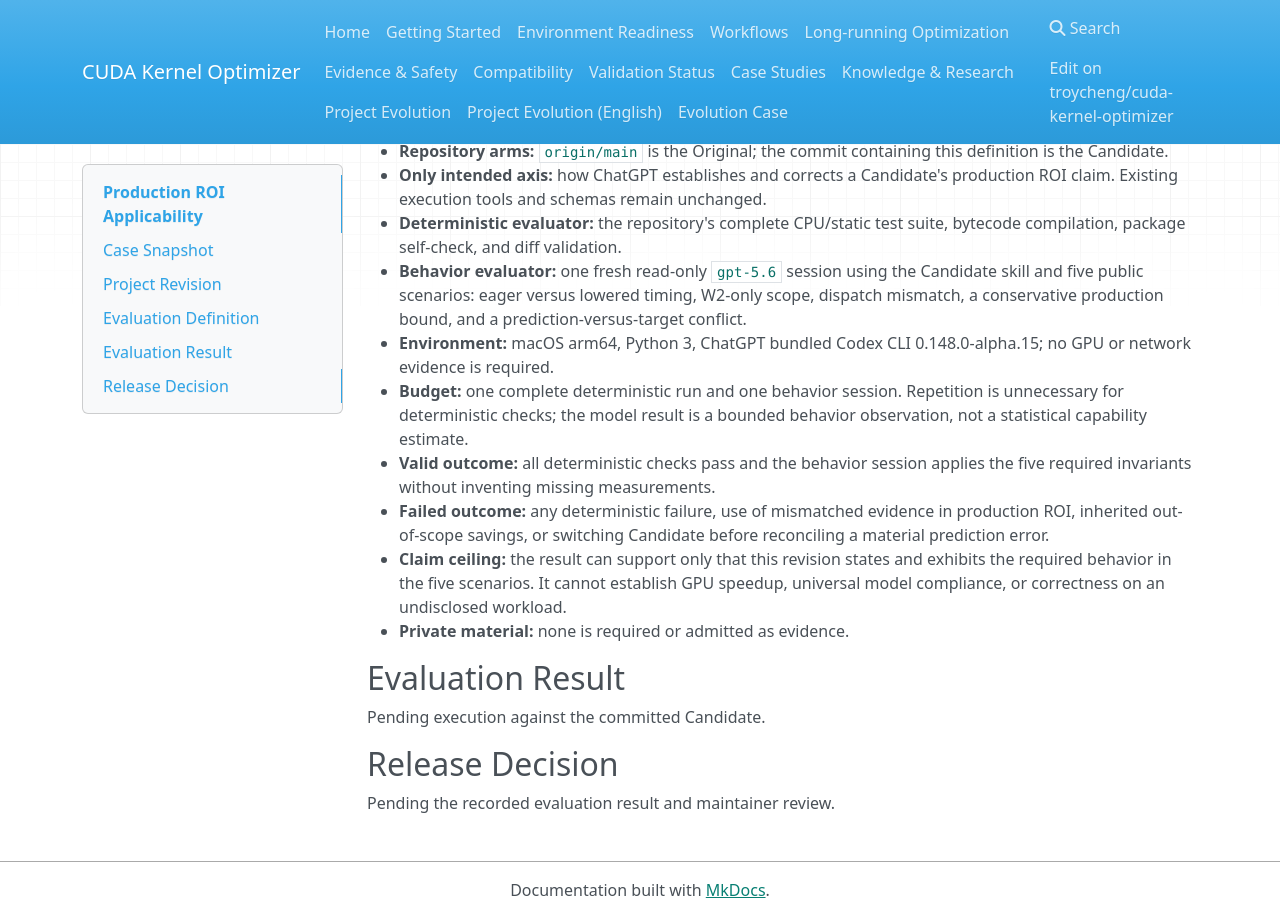
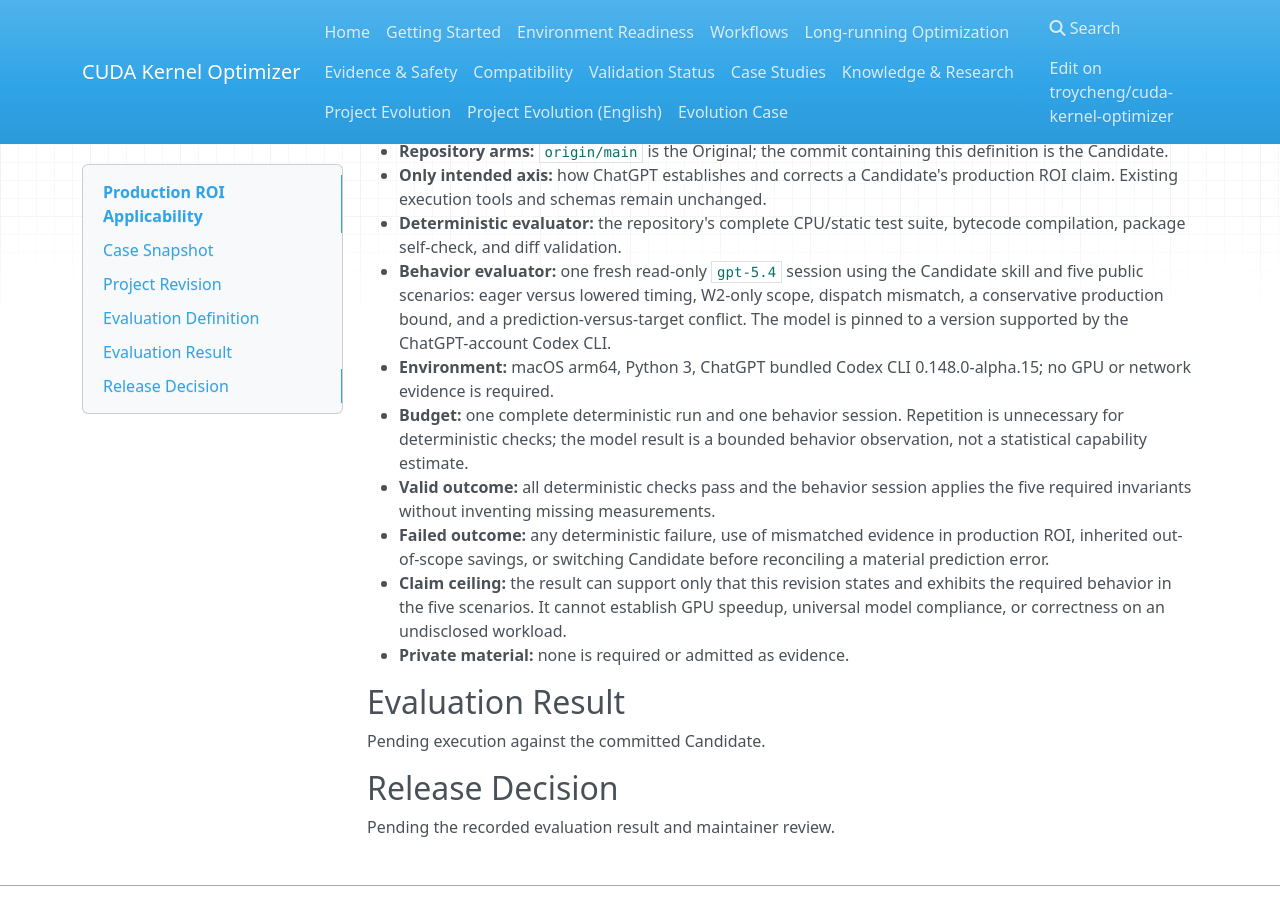
Before and after one commit to troycheng/cuda-kernel-optimizer, an MkDocs documentation site: the page built from docs/evolution-case-production-roi-applicability.md, in a window 1280 px wide and 900 px high, scrolled down 687 px. Built offline with MkDocs 1.6.1, drawn with Linux system fonts in a browser that asks for light colours; nearby versions of some CDN libraries.

Commit message:
test: pin ROI behavior replay model

```diff
--- a/docs/evolution-case-production-roi-applicability.md
+++ b/docs/evolution-case-production-roi-applicability.md
@@ -19,7 +19,7 @@ This definition is committed with the fixed Candidate content and before the rep
 - **Repository arms:** `origin/main` is the Original; the commit containing this definition is the Candidate.
 - **Only intended axis:** how ChatGPT establishes and corrects a Candidate's production ROI claim. Existing execution tools and schemas remain unchanged.
 - **Deterministic evaluator:** the repository's complete CPU/static test suite, bytecode compilation, package self-check, and diff validation.
-- **Behavior evaluator:** one fresh read-only `gpt-5.6` session using the Candidate skill and five public scenarios: eager versus lowered timing, W2-only scope, dispatch mismatch, a conservative production bound, and a prediction-versus-target conflict.
+- **Behavior evaluator:** one fresh read-only `gpt-5.4` session using the Candidate skill and five public scenarios: eager versus lowered timing, W2-only scope, dispatch mismatch, a conservative production bound, and a prediction-versus-target conflict. The model is pinned to a version supported by the ChatGPT-account Codex CLI.
 - **Environment:** macOS arm64, Python 3, ChatGPT bundled Codex CLI 0.148.0-alpha.15; no GPU or network evidence is required.
 - **Budget:** one complete deterministic run and one behavior session. Repetition is unnecessary for deterministic checks; the model result is a bounded behavior observation, not a statistical capability estimate.
 - **Valid outcome:** all deterministic checks pass and the behavior session applies the five required invariants without inventing missing measurements.
```
